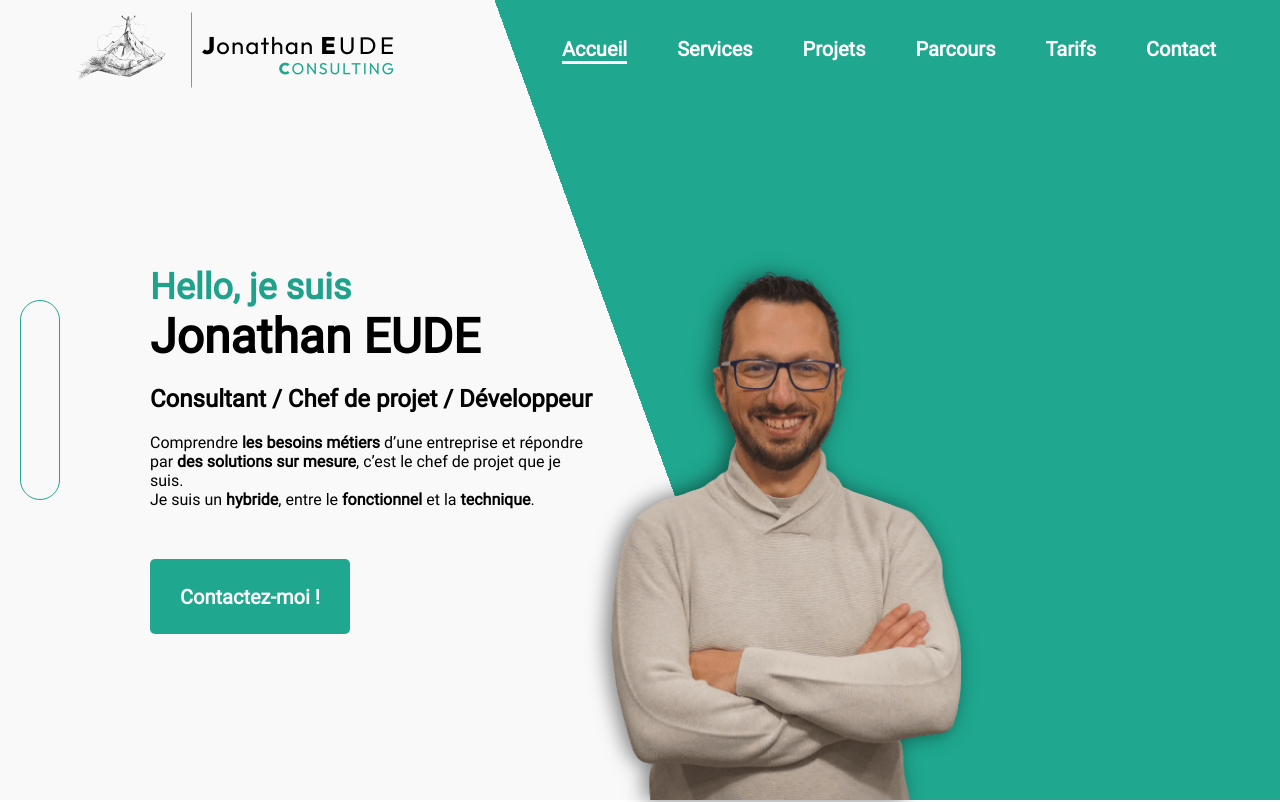
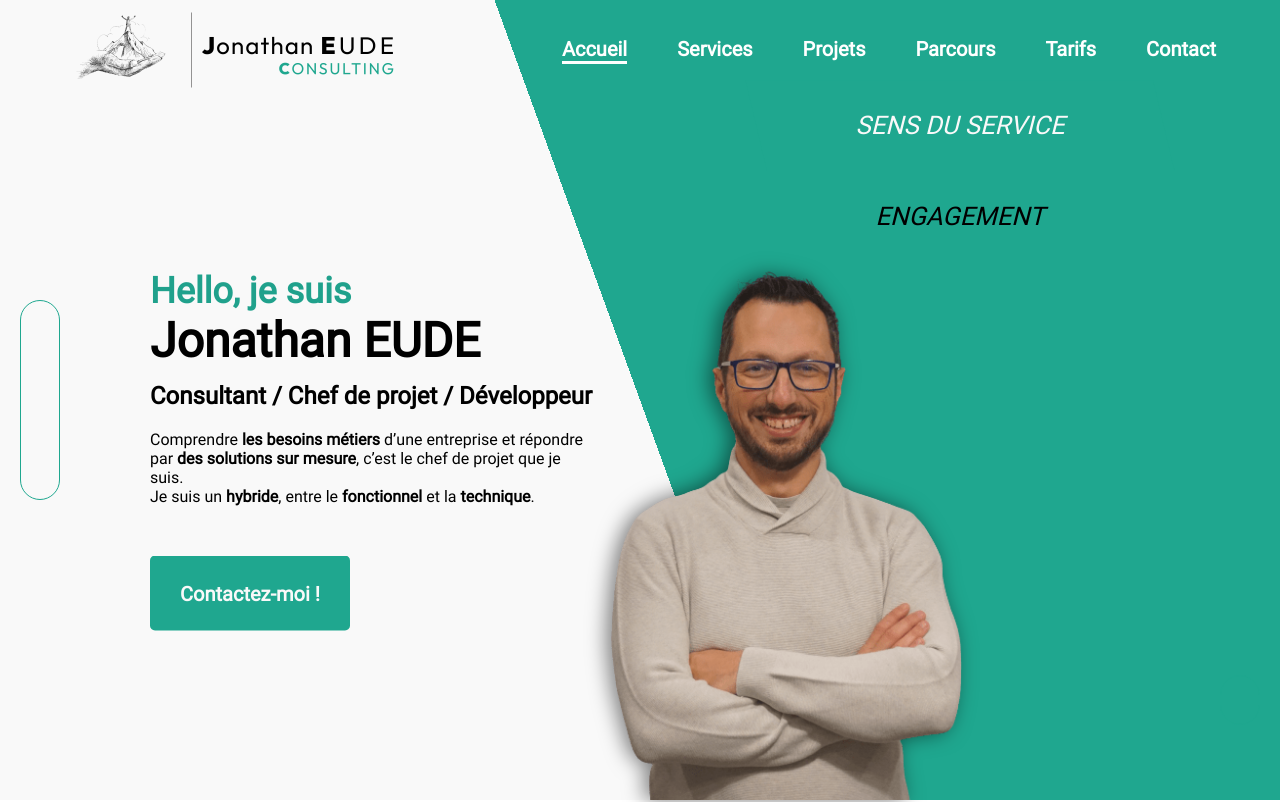
Before and after one commit to JonathanEUDE/jeude-react, a React (Create React App) app: page / in a window 1280 px wide. Shown: the top 802 px of the page. Built offline with nearby package versions, Linux system fonts and the light colour scheme; some icons are missing.

Commit message:
Ajout des softs-skills et modifications visuelles sur accueil.

```diff
--- a/src/components/Accueil.jsx
+++ b/src/components/Accueil.jsx
@@ -7,7 +7,7 @@ function Accueil() {
   return (
     <section className="accueil-background" id="accueil">
       <div className="accueil-container">
-        <div className="green-title">Hello, je suis</div>
+        <span className="green-title">Hello, je suis</span>{' '}
         <h1>Jonathan EUDE</h1>
         <h2>Consultant / Chef de projet / Développeur</h2>
         <p>
@@ -32,6 +32,27 @@ function Accueil() {
         src="/assets/images/Jonathan_EUDE_Photo_Profil.png"
         alt="Jonathan EUDE, Consultant / Chef de Projet / Développeur Freelance"
       />
+      <figure
+        className="softskills-container"
+        aria-label="Force de proposition, Détermination, Sens du Service, Engagement"
+      >
+        <blockquote aria-hidden>
+          <p className="colored-text">
+            <span>Force de proposition</span>
+          </p>
+
+          <div className="cut-text-container">
+            <p className="cut-text">
+              <span>Sens du Service</span>
+              <span>Détermination</span>
+            </p>
+          </div>
+
+          <p className="colored-text second">
+            <span>Engagement</span>
+          </p>
+        </blockquote>
+      </figure>
     </section>
   );
 }
--- a/src/styles/Accueil.css
+++ b/src/styles/Accueil.css
@@ -21,6 +21,8 @@
   margin-bottom: 20px;
   opacity: 0;
   animation: fadeInUp 1s ease-out 0.5s forwards;
+  position: relative;
+  height: 50px;
 }
 .accueil-container > h2 {
   margin-bottom: 20px;
@@ -48,6 +50,7 @@
   aspect-ratio: 0.76;
   transition: left 2s;
   animation: comeIn 1.3s ease-out 1.8s forwards;
+  z-index: 20;
 }
 
 #photoprofil:hover {
@@ -77,6 +80,68 @@
   }
 }
 
+.softskills-container {
+  position: absolute;
+  top: 10%;
+  right: 5%;
+  width: 40%;
+
+  text-align: center;
+  font-size: min(2vw, 46px);
+  white-space: nowrap;
+  font-style: italic;
+}
+.softskills-container blockquote {
+  position: relative;
+  display: inline-block;
+  margin: 0;
+}
+.softskills-container p {
+  line-height: 1;
+  text-transform: uppercase;
+}
+.softskills-container p span {
+  display: block;
+  line-height: 1.2;
+  padding: 30px;
+}
+.softskills-container .cut-text-container {
+  background-color: #1fa78f;
+  position: relative;
+  z-index: 1;
+  padding: 0px 80px;
+  animation: moveCutClip 4s ease-in infinite alternate;
+}
+.softskills-container .cut-text-container .cut-text {
+  margin: 0;
+}
+.softskills-container .cut-text-container span {
+  color: #f9f9f9;
+  mix-blend-mode: lighten;
+  background-color: #1fa78f;
+}
+.softskills-container .colored-text {
+  color: black;
+  position: absolute;
+  top: 0;
+  left: 0;
+  width: 100%;
+}
+.softskills-container .colored-text.second {
+  top: 50%;
+}
+
+@keyframes moveCutClip {
+  0%,
+  25% {
+    clip-path: polygon(0 0, 95% 0, 100% 50%, 5% 50%);
+  }
+  75%,
+  100% {
+    clip-path: polygon(0 50%, 95% 50%, 100% 100%, 5% 100%);
+  }
+}
+
 .accueil-container a {
   display: flex;
   align-items: center;
@@ -98,7 +163,13 @@
   transition: box-shadow 0.3s;
 }
 
-/*@media (max-width: 1024px) {
-    .home-container {
-    }
-  }*/
+@media (max-width: 1024px) {
+  .accueil-container {
+    left: 75px;
+    width: 45%;
+  }
+
+  #photoprofil {
+    height: 50%;
+  }
+}
```
